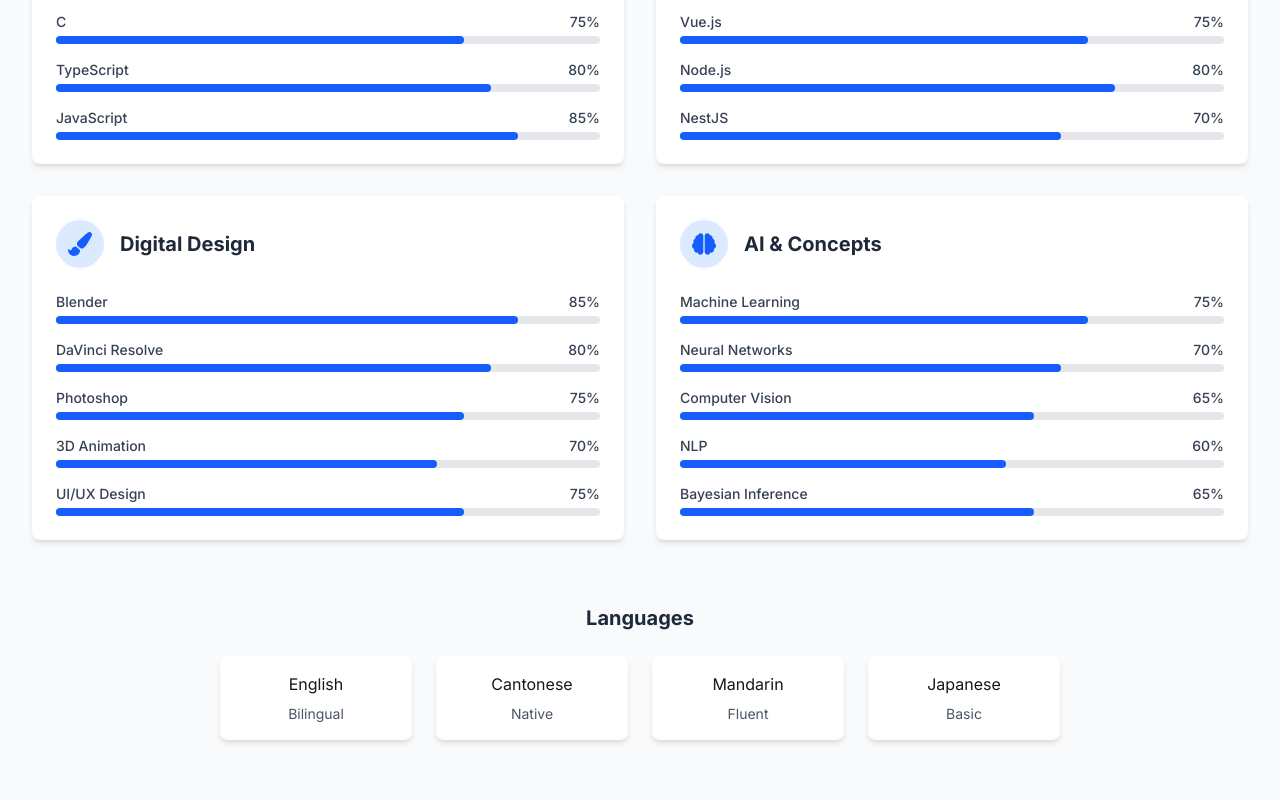
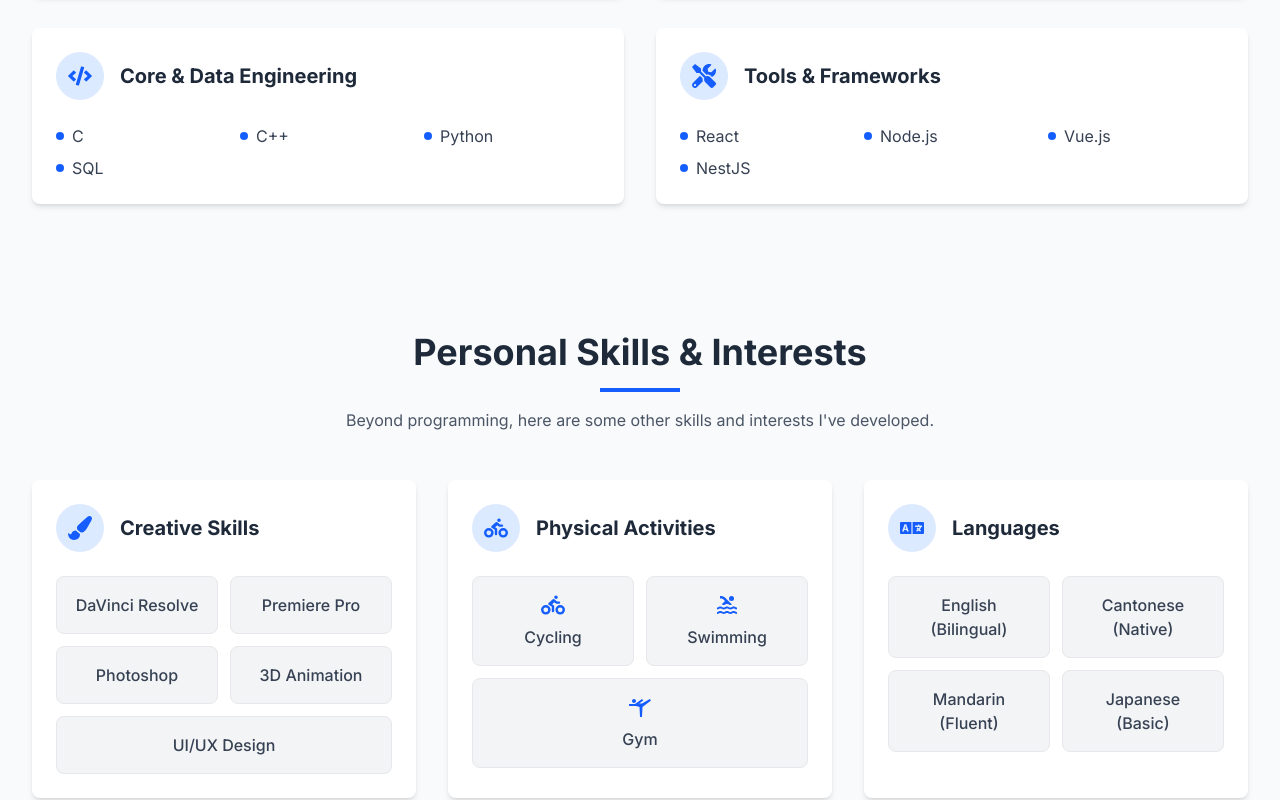
Before and after one commit to oliveripkanam/oliverip.dev, a Next.js app: page / in a window 1280 px wide. Shown: the part 2060-2860 px from the top of the page. Built offline with nearby package versions, Linux system fonts and the light colour scheme.

Commit message:
UI Improvements: Update skill displays, fix timeline layout, and remove featured tags

```diff
--- a/src/app/page.tsx
+++ b/src/app/page.tsx
@@ -2,6 +2,7 @@ import Navbar from "@/components/Navbar";
 import Hero from "@/components/Hero";
 import About from "@/components/About";
 import Skills from "@/components/Skills";
+import PersonalSkills from "@/components/PersonalSkills";
 import Projects from "@/components/Projects";
 import Experience from "@/components/Experience";
 import Contact from "@/components/Contact";
@@ -14,6 +15,7 @@ export default function Home() {
       <Hero />
       <About />
       <Skills />
+      <PersonalSkills />
       <Projects />
       <Experience />
       <Contact />
--- /dev/null
+++ b/src/components/PersonalSkills.tsx
@@ -0,0 +1,93 @@
+'use client';
+
+import { motion } from 'framer-motion';
+import { FaPaintBrush, FaBiking, FaLanguage } from 'react-icons/fa';
+import { MdSportsGymnastics, MdPool } from 'react-icons/md';
+
+const PersonalSkills = () => {
+  const personalSkills = [
+    {
+      category: 'Creative Skills',
+      icon: <FaPaintBrush className="text-blue-600 w-6 h-6" />,
+      skills: ['DaVinci Resolve', 'Premiere Pro', 'Photoshop', '3D Animation', 'UI/UX Design']
+    },
+    {
+      category: 'Physical Activities',
+      icon: <FaBiking className="text-blue-600 w-6 h-6" />,
+      skills: ['Cycling', 'Swimming', 'Gym']
+    },
+    {
+      category: 'Languages',
+      icon: <FaLanguage className="text-blue-600 w-6 h-6" />,
+      skills: ['English (Bilingual)', 'Cantonese (Native)', 'Mandarin (Fluent)', 'Japanese (Basic)']
+    }
+  ];
+
+  return (
+    <section id="personal-skills" className="py-12 bg-gray-50 dark:bg-gray-800">
+      <div className="container mx-auto px-4 sm:px-6 lg:px-8">
+        <motion.div
+          initial={{ opacity: 0, y: 20 }}
+          whileInView={{ opacity: 1, y: 0 }}
+          viewport={{ once: true }}
+          transition={{ duration: 0.5 }}
+          className="text-center mb-12"
+        >
+          <h2 className="text-3xl md:text-4xl font-bold text-gray-800 dark:text-white mb-4">
+            Personal Skills & Interests
+          </h2>
+          <div className="w-20 h-1 bg-blue-600 mx-auto"></div>
+          <p className="mt-4 text-gray-600 dark:text-gray-300 max-w-2xl mx-auto">
+            Beyond programming, here are some other skills and interests I've developed.
+          </p>
+        </motion.div>
+
+        <div className="grid grid-cols-1 md:grid-cols-3 gap-8">
+          {personalSkills.map((category, idx) => (
+            <motion.div
+              key={category.category}
+              initial={{ opacity: 0, y: 30 }}
+              whileInView={{ opacity: 1, y: 0 }}
+              viewport={{ once: true }}
+              transition={{ duration: 0.5, delay: idx * 0.1 }}
+              className="bg-white dark:bg-gray-900 rounded-lg p-6 shadow-md"
+            >
+              <div className="flex items-center mb-6">
+                <div className="mr-4 p-3 bg-blue-100 dark:bg-blue-900/30 rounded-full">
+                  {category.icon}
+                </div>
+                <h3 className="text-xl font-bold text-gray-800 dark:text-white">
+                  {category.category}
+                </h3>
+              </div>
+
+              <div className="flex flex-wrap gap-3">
+                {category.skills.map((skill) => (
+                  <div
+                    key={skill}
+                    className="bg-gray-100 dark:bg-gray-800 rounded-lg p-4 text-center flex-1 min-w-[120px] border border-gray-200 dark:border-gray-700"
+                  >
+                    {category.category === 'Physical Activities' && skill === 'Cycling' && (
+                      <FaBiking className="mx-auto text-blue-600 w-6 h-6 mb-2" />
+                    )}
+                    {category.category === 'Physical Activities' && skill === 'Swimming' && (
+                      <MdPool className="mx-auto text-blue-600 w-6 h-6 mb-2" />
+                    )}
+                    {category.category === 'Physical Activities' && skill === 'Gym' && (
+                      <MdSportsGymnastics className="mx-auto text-blue-600 w-6 h-6 mb-2" />
+                    )}
+                    <span className="text-gray-700 dark:text-gray-300 font-medium">
+                      {skill}
+                    </span>
+                  </div>
+                ))}
+              </div>
+            </motion.div>
+          ))}
+        </div>
+      </div>
+    </section>
+  );
+};
+
+export default PersonalSkills;
--- a/src/components/Projects.tsx
+++ b/src/components/Projects.tsx
@@ -147,11 +147,6 @@ const Projects = () => {
                   height={200}
                   className="w-full h-full object-cover"
                 />
-                {project.featured && (
-                  <div className="absolute top-0 right-0 bg-blue-600 text-white text-xs font-bold px-2 py-1">
-                    Featured
-                  </div>
-                )}
               </div>
 
               <div className="p-6">
--- a/src/components/Skills.tsx
+++ b/src/components/Skills.tsx
@@ -1,53 +1,29 @@
 'use client';
 
 import { motion } from 'framer-motion';
-import { FaCode, FaLaptopCode, FaPaintBrush, FaBrain } from 'react-icons/fa';
+import { FaCode, FaLaptopCode, FaServer, FaDatabase, FaTools } from 'react-icons/fa';
 
 const Skills = () => {
   const skillCategories = [
     {
-      title: 'Programming',
-      icon: <FaCode className="text-blue-600 w-6 h-6" />,
-      skills: [
-        { name: 'Python', level: 90 },
-        { name: 'Java', level: 85 },
-        { name: 'C', level: 75 },
-        { name: 'TypeScript', level: 80 },
-        { name: 'JavaScript', level: 85 },
-      ]
+      title: 'Web Development',
+      icon: <FaLaptopCode className="text-blue-600 w-6 h-6" />,
+      skills: ['HTML', 'CSS', 'JavaScript', 'TypeScript', 'Tailwind']
     },
     {
-      title: 'Web Development',
-      icon: <FaLaptopCode className="text-blue-600 w-6 h-6" />,
-      skills: [
-        { name: 'HTML/CSS', level: 90 },
-        { name: 'React', level: 80 },
-        { name: 'Vue.js', level: 75 },
-        { name: 'Node.js', level: 80 },
-        { name: 'NestJS', level: 70 },
-      ]
+      title: 'Backend & Systems',
+      icon: <FaServer className="text-blue-600 w-6 h-6" />,
+      skills: ['Java', 'PHP', 'C#', 'Go']
     },
     {
-      title: 'Digital Design',
-      icon: <FaPaintBrush className="text-blue-600 w-6 h-6" />,
-      skills: [
-        { name: 'Blender', level: 85 },
-        { name: 'DaVinci Resolve', level: 80 },
-        { name: 'Photoshop', level: 75 },
-        { name: '3D Animation', level: 70 },
-        { name: 'UI/UX Design', level: 75 },
-      ]
+      title: 'Core & Data Engineering',
+      icon: <FaCode className="text-blue-600 w-6 h-6" />,
+      skills: ['C', 'C++', 'Python', 'SQL']
     },
     {
-      title: 'AI & Concepts',
-      icon: <FaBrain className="text-blue-600 w-6 h-6" />,
-      skills: [
-        { name: 'Machine Learning', level: 75 },
-        { name: 'Neural Networks', level: 70 },
-        { name: 'Computer Vision', level: 65 },
-        { name: 'NLP', level: 60 },
-        { name: 'Bayesian Inference', level: 65 },
-      ]
+      title: 'Tools & Frameworks',
+      icon: <FaTools className="text-blue-600 w-6 h-6" />,
+      skills: ['React', 'Node.js', 'Vue.js', 'NestJS']
     }
   ];
 
@@ -62,11 +38,11 @@ const Skills = () => {
           className="text-center mb-12"
         >
           <h2 className="text-3xl md:text-4xl font-bold text-gray-800 dark:text-white mb-4">
-            My Skills
+            Technical Stack
           </h2>
           <div className="w-20 h-1 bg-blue-600 mx-auto"></div>
           <p className="mt-4 text-gray-600 dark:text-gray-300 max-w-2xl mx-auto">
-            Here are the skills I've developed throughout my academic and personal projects.
+            Programming languages and technologies I've worked with throughout my projects.
           </p>
         </motion.div>
 
@@ -89,62 +65,22 @@ const Skills = () => {
                 </h3>
               </div>
 
-              <div className="space-y-4">
+              <div className="grid grid-cols-2 gap-2 md:grid-cols-3">
                 {category.skills.map((skill) => (
-                  <div key={skill.name}>
-                    <div className="flex justify-between mb-1">
-                      <span className="text-sm font-medium text-gray-700 dark:text-gray-300">
-                        {skill.name}
-                      </span>
-                      <span className="text-sm font-medium text-gray-700 dark:text-gray-300">
-                        {skill.level}%
-                      </span>
-                    </div>
-                    <div className="w-full bg-gray-200 dark:bg-gray-700 rounded-full h-2">
-                      <motion.div
-                        initial={{ width: 0 }}
-                        whileInView={{ width: `${skill.level}%` }}
-                        viewport={{ once: true }}
-                        transition={{ duration: 1, delay: 0.2 }}
-                        className="bg-blue-600 h-2 rounded-full"
-                      />
-                    </div>
+                  <div
+                    key={skill}
+                    className="flex items-center"
+                  >
+                    <div className="w-2 h-2 bg-blue-600 rounded-full mr-2"></div>
+                    <span className="text-gray-700 dark:text-gray-300">
+                      {skill}
+                    </span>
                   </div>
                 ))}
               </div>
             </motion.div>
           ))}
         </div>
-
-        <motion.div
-          initial={{ opacity: 0, y: 20 }}
-          whileInView={{ opacity: 1, y: 0 }}
-          viewport={{ once: true }}
-          transition={{ duration: 0.5, delay: 0.4 }}
-          className="mt-16 text-center"
-        >
-          <h3 className="text-xl font-bold text-gray-800 dark:text-white mb-6">
-            Languages
-          </h3>
-          <div className="flex flex-wrap justify-center gap-6">
-            <div className="p-4 bg-white dark:bg-gray-900 rounded-lg shadow-md w-48">
-              <div className="mb-2">English</div>
-              <div className="text-sm text-gray-600 dark:text-gray-400">Bilingual</div>
-            </div>
-            <div className="p-4 bg-white dark:bg-gray-900 rounded-lg shadow-md w-48">
-              <div className="mb-2">Cantonese</div>
-              <div className="text-sm text-gray-600 dark:text-gray-400">Native</div>
-            </div>
-            <div className="p-4 bg-white dark:bg-gray-900 rounded-lg shadow-md w-48">
-              <div className="mb-2">Mandarin</div>
-              <div className="text-sm text-gray-600 dark:text-gray-400">Fluent</div>
-            </div>
-            <div className="p-4 bg-white dark:bg-gray-900 rounded-lg shadow-md w-48">
-              <div className="mb-2">Japanese</div>
-              <div className="text-sm text-gray-600 dark:text-gray-400">Basic</div>
-            </div>
-          </div>
-        </motion.div>
       </div>
     </section>
   );
```
Also changed, not shown: src/components/Experience.tsx (+12 -23 lines), 1 other file (tests, documents, lock files or other folders).
